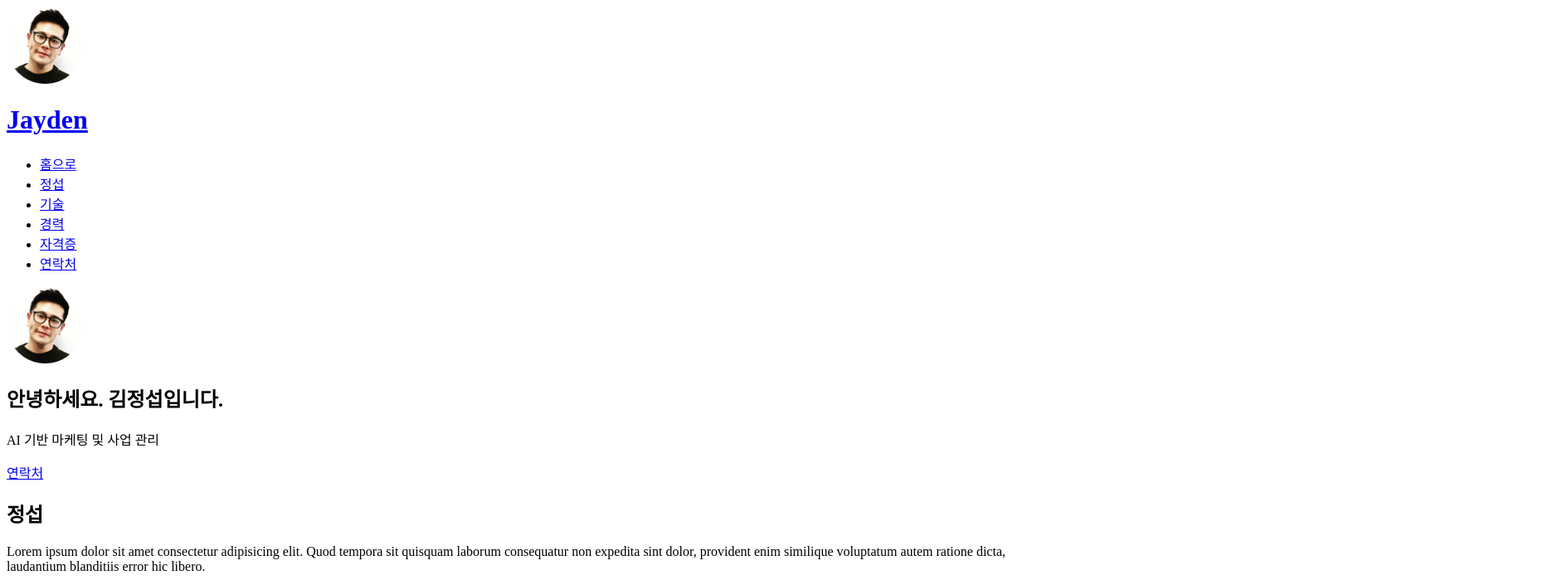
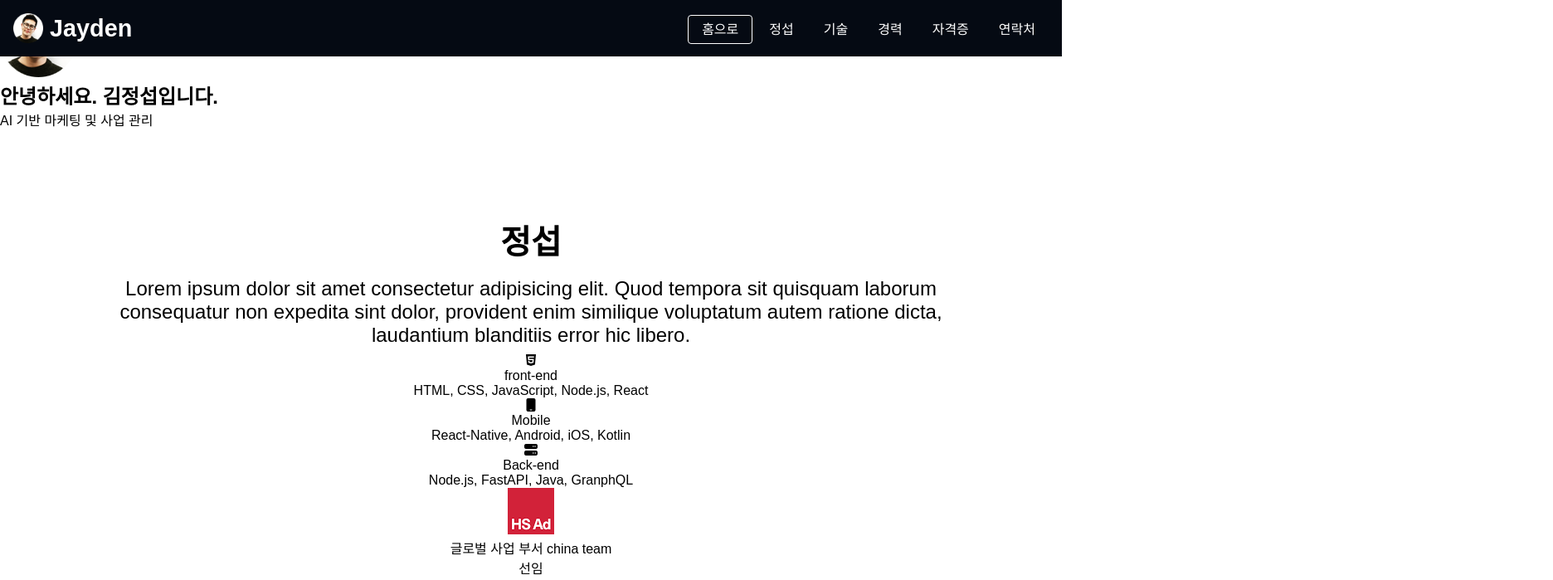
Before and after one commit to Kimjungsup/portfolio, a plain HTML site: page index.html in a window 1280 px wide. Shown: the top 699 px of the page at 83% size, 1872 px wide, since content can reach past the window. Drawn offline with Linux system fonts and the light colour scheme; a web font is replaced by a local one.

Commit message:
CSS 세팅

```diff
--- a/css/style.css
+++ b/css/style.css
@@ -1,4 +1,116 @@
+/* Web Fonts */
+@font-face {
+    font-family: 'BMDOHYEON';
+    src: url('https://fastly.jsdelivr.net/gh/projectnoonnu/noonfonts_one@1.0/BMDOHYEON.woff') format('woff');
+    font-weight: normal;
+    font-style: normal;
+}
 
+/* Global */
 
-/* Web Fonts */
-@import url('//fonts.googleapis.com/earlyaccess/hanna.css');
+:root {
+    /* Main Colors */
+    --color-primary: var(--color-white);
+    --color-primary-variant: var(---color-gray);
+    --color-accent: var(--color-blue);
+    --color-accent-variant: var(--color-orange);
+    --color-text: var(--color-white);
+
+    /* colors : 작업 중간 메인 컬러를 바꾸고 싶을 때는? main으로 쓸 색상을 별도 변수로 담아두면 편함 */
+    --color-white: #ffffff;
+    --color-black: #050a13;
+    --color-blue: #03e8f9;
+    --color-orange: #fd6413;
+    --color-gray: #1b1e26;
+
+    /* 화면 size */
+    --size-max-width: 1200px;
+}
+
+ /* 전체 선택자 */
+* {
+    box-sizing: border-box;
+ }
+
+ body {
+    font-family: 'BMDOHYEON', sans-serif;
+    margin: 0;
+ }
+
+ h1, h2, h3, p, ul { margin: 0; }
+
+ ul { list-style: none; padding: 0; }
+
+ a { text-decoration: none; color: var(--color-text)}
+
+ button {
+    background-color: transparent;
+    outline: 0; /* 버튼 테두리선 */
+    border: 0; /* 보더 두께 */
+ }
+
+ button:focus { outline: 1px solid var(--color-accent);}
+
+.section { padding: 4rem; text-align: center;}
+/* px은 고정 크기 / rem은 상대 크기 (pc, mob에 따라 상대적, (1rem = 16px) 부모가 2rem(32px)이면 자식의 1rem이 32px*/
+
+.max-container {
+    max-width: var(--size-max-width);
+    margin: auto;
+} /* CSS에서는 _ 안쓰고 - 씀 */
+
+.title {
+    font-size: 2.5rem;
+    margin: 1rem 0;
+}
+
+.description {
+    font-size: 1.5rem;
+    margin: 0.5rem 0;
+}
+
+/* Header - 기본자 마무리 후 헤더 하나씩 수정 */
+.header {
+    background-color: var(--color-black);
+    position: fixed;
+    top: 0;
+    width: 100%;
+    padding: 1rem;
+    display: flex;
+    justify-content: space-between;
+    align-items: center;
+    z-index: 1;
+}
+
+.header__logo {
+    display: flex;
+    align-items: center;
+    gap: 8px;
+}
+
+.header__logo__img {
+    width: 36px;
+    height: 36px;
+}
+
+.header__logo__title {
+    font-size: 1.8rem;
+}
+
+.header__menu {
+    display: flex;
+    gap: 4px;
+}
+
+.header__menu__item {
+    padding: 8px 16px;
+}
+
+.header__menu__item:hover {
+    border-bottom: 1px solid var(--color-text);
+}
+
+.header__menu__item.active {
+    border: 1px solid var(--color-text);
+    border-radius: 4px;
+}
--- a/index.html
+++ b/index.html
@@ -22,19 +22,20 @@
 </head>
 <body>
     <!-- Header -->
-    <header>
-        <div>
-            <img src="./images/sup_favi.png" alt="logo">
-            <h1><a href="#">Jayden</a></h1>
+    <header class="header">
+        <!-- BEM (Box Element Modifier) 베엠 -->
+        <div class="header__logo">
+            <img class="header__logo__img" src="./images/sup_favi.png" alt="logo">
+            <h1 class="header__logo__title"><a href="#">Jayden</a></h1>
         </div>
-        <nav>
-            <ul>
-                <li><a href="#home">홈으로</a></li>
-                <li><a href="#about">정섭</a></li>
-                <li><a href="#skills">기술</a></li>
-                <li><a href="#career">경력</a></li>
-                <li><a href="license">자격증</a></li>
-                <li><a href="contact">연락처</a></li>
+        <nav class="header__nav">
+            <ul class="header__menu">
+                <li><a href="#home" class="header__menu__item active">홈으로</a></li>
+                <li><a href="#about" class="header__menu__item">정섭</a></li>
+                <li><a href="#skills" class="header__menu__item">기술</a></li>
+                <li><a href="#career" class="header__menu__item">경력</a></li>
+                <li><a href="license"class="header__menu__item">자격증</a></li>
+                <li><a href="contact" class="header__menu__item">연락처</a></li>
             </ul>
         </nav>
     </header>
@@ -50,9 +51,9 @@
         </section>
 
         <!-- about -->
-        <section id="about">
-            <h2>정섭</h2>
-            <p>Lorem ipsum dolor sit amet consectetur adipisicing elit. Quod tempora sit quisquam laborum consequatur non expedita sint dolor, provident enim similique voluptatum autem ratione dicta, laudantium blanditiis error hic libero.</p>
+        <section id="about" class="section max-container">
+            <h2 class="title">정섭</h2>
+            <p class="description">Lorem ipsum dolor sit amet consectetur adipisicing elit. Quod tempora sit quisquam laborum consequatur non expedita sint dolor, provident enim similique voluptatum autem ratione dicta, laudantium blanditiis error hic libero.</p>
             <!--ul>li*3>i+p+p-->
             <ul>
                 <li>
@@ -84,9 +85,10 @@
         </section>
 
         <!-- skill -->
-        <section id="skills">
-            <h2>기술</h2>
-            <p>언어 및 도구</p>
+        <section id="skills" class="section">
+            <div class="max-container">
+            <h2 class="title">기술</h2>
+            <p class="description">언어 및 도구</p>
             <p>Lorem ipsum dolor sit amet consectetur, adipisicing elit. Rem doloremque quasi molestias optio. Provident, hic illo vel inventore ab beatae libero in delectus, facere similique vitae ut nostrum repellat ipsa.</p>
             <div>
                 <section>
@@ -134,12 +136,14 @@
                     </ul>
                 </section>
             </div>
+        </div>
 
 
         <!-- career -->
-        <section id="career">
-            <h2>포트폴리오</h2>
-            <p>Project</p>
+        <section id="career" class="section">
+            <div class="max-container">
+            <h2 class="title">포트폴리오</h2>
+            <p class="description">Project</p>
                 <ul>
                     <li><button>ALL <span>10</span></button></li>
                     <li><button>Front-end <span>3</span></button></li>
@@ -178,12 +182,13 @@
                         </a>
                     </li>
                 </ul>
+            </div>
         </section>
 
         <!-- license -->
-        <section id="license">
-            <h2>자격증</h2>
-            <p>국가 기술 자격증</p>
+        <section id="license" class="section max-container">
+            <h2 class="title">자격증</h2>
+            <p class="description">국가 기술 자격증</p>
             <ul>
                 <li>
                     <img src="./images/project1.png" alt="맞춤형화장품조제관리사">
@@ -210,15 +215,16 @@
     </main>
 
     <!-- Footer -->
-
-    <footer id="contact">
-        <h2>감사합니다</h2>
-        <p>mcshady@naver.com</p>
+    <footer id="contact" class="section">
+        <div class="max-container">
+            <h2 class="title">감사합니다</h2>
+            <p class="description">mcshady@naver.com</p>
             <ul>
                 <li><a href="https://github.com/Kimjungsup" target="_blank" title="깃허브"><i class="fa-brands fa-github"></i></a></li>
                 <li><a href="#"></a></li>
             </ul>
             <p>ⓒ Jayden - All rights reserved </p>
+        </div>
     </footer>
 </body>
 </html>
```
Lines whose indentation alone changed are shown as unchanged.
